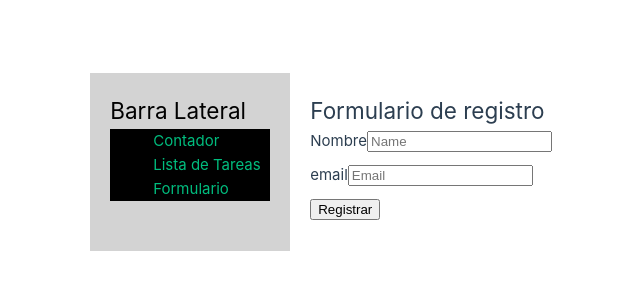
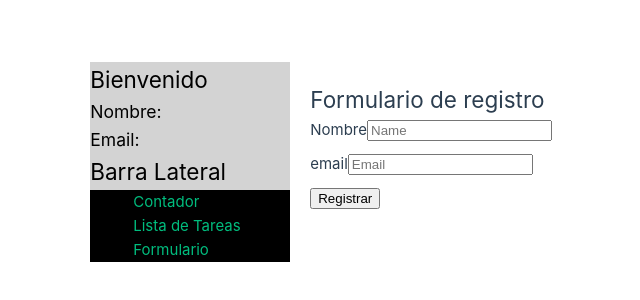
Before and after one commit to DanLM96/proyecto-vue, a Vue app: page /Registrar in a window 1280 px wide. Shown: the part 238-538 px from the top of the page, without its empty margins (68-708 px from the left). Built offline with nearby package versions, Linux system fonts and the light colour scheme.

Commit message:
Reactive Parameters (PINIA)

```diff
--- a/src/components/Sidebar.vue
+++ b/src/components/Sidebar.vue
@@ -1,5 +1,8 @@
 <template>
   <div class="sidebar">
+    <h2>Bienvenido</h2>
+    <h3>Nombre: {{ name }}</h3>
+    <h3>Email: {{ email }}</h3>
     <h2>Barra Lateral</h2>
     <ul>
       <li><router-link to="/Counter">Contador</router-link></li>
@@ -9,14 +12,33 @@
   </div>
 </template>
 
-<script setup></script>
+<script setup>
+import { useRegistrarStore } from "@/modules/registros/stores/registrarStore";
+import { ref, watch } from "vue";
+const registrarStore = useRegistrarStore();
+const name = ref(registrarStore.name.value);
+const email = ref(registrarStore.email.value);
+watch(
+  () => registrarStore.name,
+  (newValue) => {
+    name.value = newValue;
+  }
+);
+
+watch(
+  () => registrarStore.email,
+  (newValue) => {
+    email.value = newValue;
+  }
+);
+</script>
 
 <style>
 .sidebar {
   width: 200px;
   background-color: lightgray;
   color: black;
-  padding: 20px;
+  /*padding: 20px;*/
 }
 
 .sidebar ul {
--- /dev/null
+++ b/src/modules/registros/stores/registrarStore.js
@@ -0,0 +1,14 @@
+import { defineStore } from "pinia"
+import {ref} from 'vue'
+
+export const useRegistrarStore = defineStore('registrar',() => {
+    const name = ref('');
+    const email = ref('');
+
+    const guardarRegistro = (nameForm, emailForm) =>{
+        name.value = nameForm;
+        email.value = emailForm;
+    }
+
+    return {name, email, guardarRegistro}
+});
--- a/src/views/MainVue.vue
+++ b/src/views/MainVue.vue
@@ -17,7 +17,7 @@ import Sidebar from "../components/Sidebar.vue";
 }
 
 .content {
-  flex: 1;
+  flex: 1 0 auto;
   padding: 20px;
 }
 </style>
--- a/src/views/RegistrarView.vue
+++ b/src/views/RegistrarView.vue
@@ -1,15 +1,27 @@
 <template>
   <div>
     <h2>Formulario de registro</h2>
-    <Form :validation-schema="schema" @submit="validarFormulario">
+    <Form :validation-schema="schema" @submit="onSubmit">
       <div class="form">
         <label for="name">Nombre</label>
-        <Field id="name" name="name" type="text" placeholder="Name" />
+        <Field
+          v-model="name"
+          id="name"
+          name="name"
+          type="text"
+          placeholder="Name"
+        />
         <ErrorMessage name="name"></ErrorMessage>
       </div>
       <div class="form">
         <label for="email">email</label>
-        <Field id="email" name="email" type="email" placeholder="Email" />
+        <Field
+          v-model="email"
+          id="email"
+          name="email"
+          type="email"
+          placeholder="Email"
+        />
         <ErrorMessage name="email"></ErrorMessage>
       </div>
       <div class="form">
@@ -22,9 +34,16 @@
 <script setup>
 import { Form, Field, ErrorMessage } from "vee-validate";
 import { schema } from "../modules/registros/validationSchema";
+import { useRegistrarStore } from "@/modules/registros/stores/registrarStore";
+import { ref } from "vue";
 
-const validarFormulario = (values) => {
-  alert("Formulario enviado");
+const registrarStore = useRegistrarStore();
+const name = ref("");
+const email = ref("");
+
+const onSubmit = () => {
+  registrarStore.guardarRegistro(name.value, email.value);
+  console.log("Formulario enviado");
 };
 </script>
 
```
